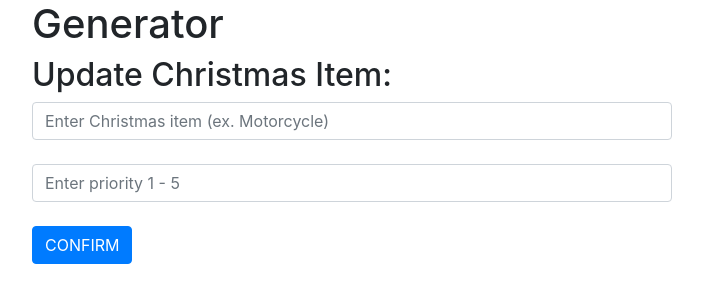
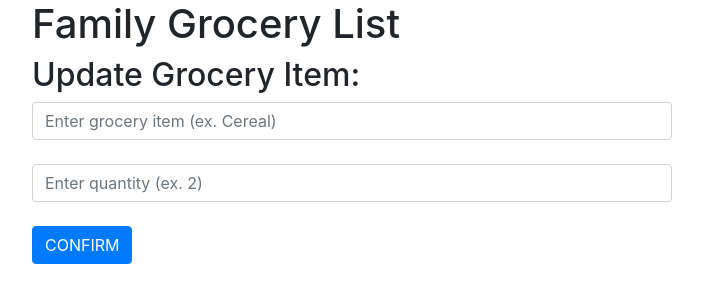
Before and after one commit to LUC-Intro-to-Web-Development/lab-3---nodejs-express-grocery-list-app-update-feature-Bighankofficial, a Node server app: template views/update.hbs in a window 1280 px wide. Shown: the top 303 px of the page, without its empty margins (288-991 px from the left). Run offline with Node 20, Linux system fonts and the light colour scheme; the template is opened without the code that fills it, so the values that code supplies are empty; some libraries are stand-ins or nearby versions.

Commit message:
Updated Lab 3

```diff
--- a/app.js
+++ b/app.js
@@ -1,4 +1,4 @@
-<!--Henry Nichols-->
+/** Henry Nichols **/
 
 const express = require('express')
 const dbOperations = require('./database.js');
@@ -45,5 +45,24 @@
 
  })
 
+// ROUTE TO UPDATE GROCERY LIST ITEM
+app.post('/update_item', function (req, res) {
+	// Getting body parameters
+	const {updaterecord} = req.body;
+
+	dbOperations.getAItem(updaterecord, res);
+
+
+
+ })
+
+ app.post('/confirm_update', function (req, res) {
+	// Getting body parameters
+	const {item_name, item_count, confirmupdate} = req.body;
+
+
+	dbOperations.updateItem(item_name, item_count, confirmupdate, res);
+
+ })
 
 app.listen(port, () => console.log(`Example app listening on port ${port}!`))
--- a/views/update.hbs
+++ b/views/update.hbs
@@ -1,7 +1,7 @@
 <!DOCTYPE html>
 <html>
     <head>
-        <title>Update Christmas List Item</title>
+        <title>Family Grocery List</title>
          <meta charset="UTF-8">
         <link rel="stylesheet" href="https://stackpath.bootstrapcdn.com/bootstrap/4.3.1/css/bootstrap.min.css" integrity="sha384-ggOyR0iXCbMQv3Xipma34MD+dH/1fQ784/j6cY/iJTQUOhcWr7x9JvoRxT2MZw1T" crossorigin="anonymous">
         <style>
@@ -14,13 +14,11 @@
                 border-collapse: collapse;
                 width: 100%;
                 }
-
                 td, th {
                 border: 1px solid #dddddd;
                 text-align: left;
                 padding: 8px;
                 }
-
                 tr:nth-child(even) {
                 background-color: #dddddd;
             }
@@ -28,23 +26,19 @@
     </head>
     <body>
         <div id="container">
-            <h1>{{app_title}} Generator</h1>
+            <h1>Family Grocery List</h1>
 
 
-            <!--Form to accept grocery data-->
-            <h2>Update Christmas Item:</h2>
+            <!--Form to update grocery data-->
+            <h2>Update Grocery Item:</h2>
             <form action="/confirm_update" method="POST">
-                <input type="text"  name="item_name" class="form-control" value="{{row.item_name}}"  placeholder="Enter Christmas item (ex. Motorcycle)" size="40"><br>
-                <input type="number"  name="item_priority" class="form-control" value="{{row.item_priority}}" placeholder="Enter priority 1 - 5" size="60"><br>
-                <input type="hidden"  name="itemID" value="{{row.itemID}}">
+                <input type="text"  name="item_name" class="form-control"  placeholder="Enter grocery item (ex. Cereal)" value = "{{row.item_name}}" size="40"><br>
+                <input type="number"  name="item_count" class="form-control" placeholder="Enter quantity (ex. 2)" value = "{{row.item_count}}" size="60"><br>
+               <!--<input type="submit" name = "confirmupdate" class="btn btn-primary" value="submit" size = "60">-->
                 <button name="confirmupdate" id="confirmnow" type="confirm" class="btn btn-primary" value="{{row.itemID}}">CONFIRM</button>
-            </form>
-
+             </form>
 
         </div>
-        <script>
-
-        </script>
     </body>
 
 </html>
```
Also changed, not shown: database.js (+39 -2 lines), views/index.hbs (+9 -3 lines), grocerydb.db.
